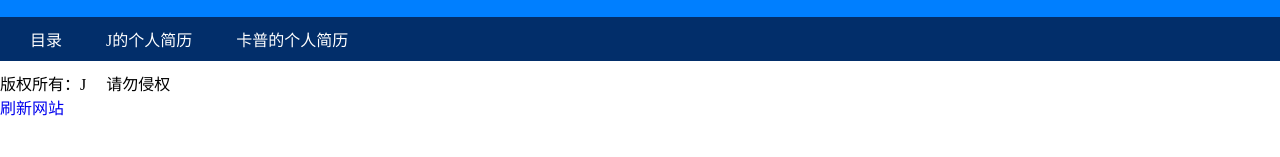
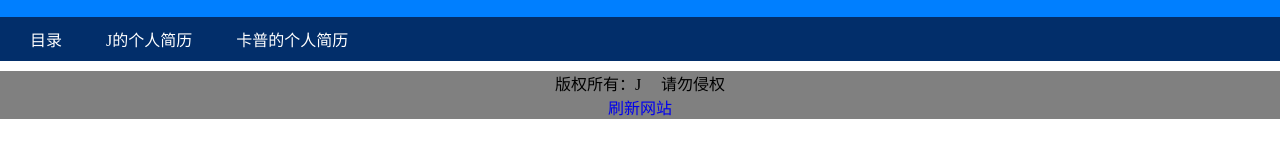
Before and after one commit to unicorncj/unicorn, a plain HTML site: page index.html in a window 1280 px wide. Shown: the part 89-246 px from the top of the page. Drawn offline with Linux system fonts and the light colour scheme.

Commit message:
Update index.html

```diff
--- a/index.html
+++ b/index.html
@@ -51,6 +51,10 @@
       .lside,.rside,.content{
         padding: 5px;
       }
+      .footer{
+        background: grey;
+        text-align: center;
+      }
     </style>
   </head>
   <body>
```
